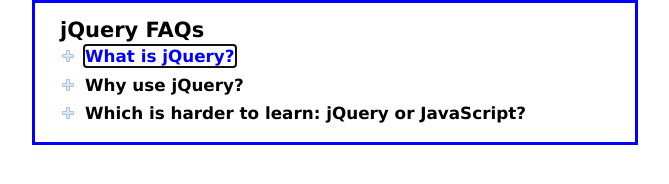
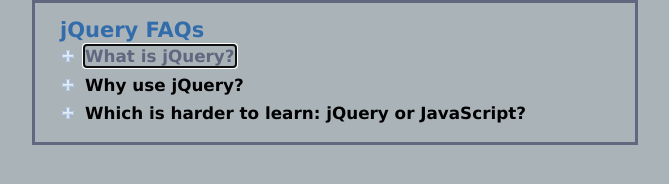
Before and after one commit to tepper-d/ch6-faqs, a plain HTML site: page index.html in a window 1280 px wide. Shown: the whole page, without its empty margins (305-974 px from the left). Drawn offline with Linux system fonts and the light colour scheme.

Commit message:
+ comments

```diff
--- a/faqs.css
+++ b/faqs.css
@@ -1,3 +1,12 @@
+/*
+CIS 124: Introduction to JavaScript
+Murach's JavaScript & jQuery, 4e
+Chapter 6: Script the DOM with JavaScript
+
+Exercise 6-1 Experiment with the FAQs application
+Dominique Tepper, 02DEC2022
+*/
+
 * {
     margin: 0;
     padding: 0;
@@ -7,11 +16,13 @@ body {
     font-size: 87.5%;
     width: 550px;
     margin: 0 auto;
-    border: 3px solid blue;
+    border: 3px solid #60677E;
     padding: 15px 25px;
+    background-color: #AAB3B8;
 }
 h1 {
     font-size: 150%;
+    color: #326CAB;
 }
 h2 {
     font-size: 120%;
@@ -27,7 +38,7 @@ a {
     text-decoration: none;
 }
 a:focus, a:hover {
-	color: blue;
+	color: #60677E;
 }
 div {
     display: none;
@@ -45,3 +56,13 @@ p {
     padding-bottom: .25em;
     padding-left: 25px;
 }
+
+/*
+COLORS
+#8D9096
+#AAB3B8
+#8E8D96
+#60677E
+
+#EEA641
+*/
```
Also changed, not shown: faqs.js (+9 -0 lines), index.html (+8 -0 lines).
